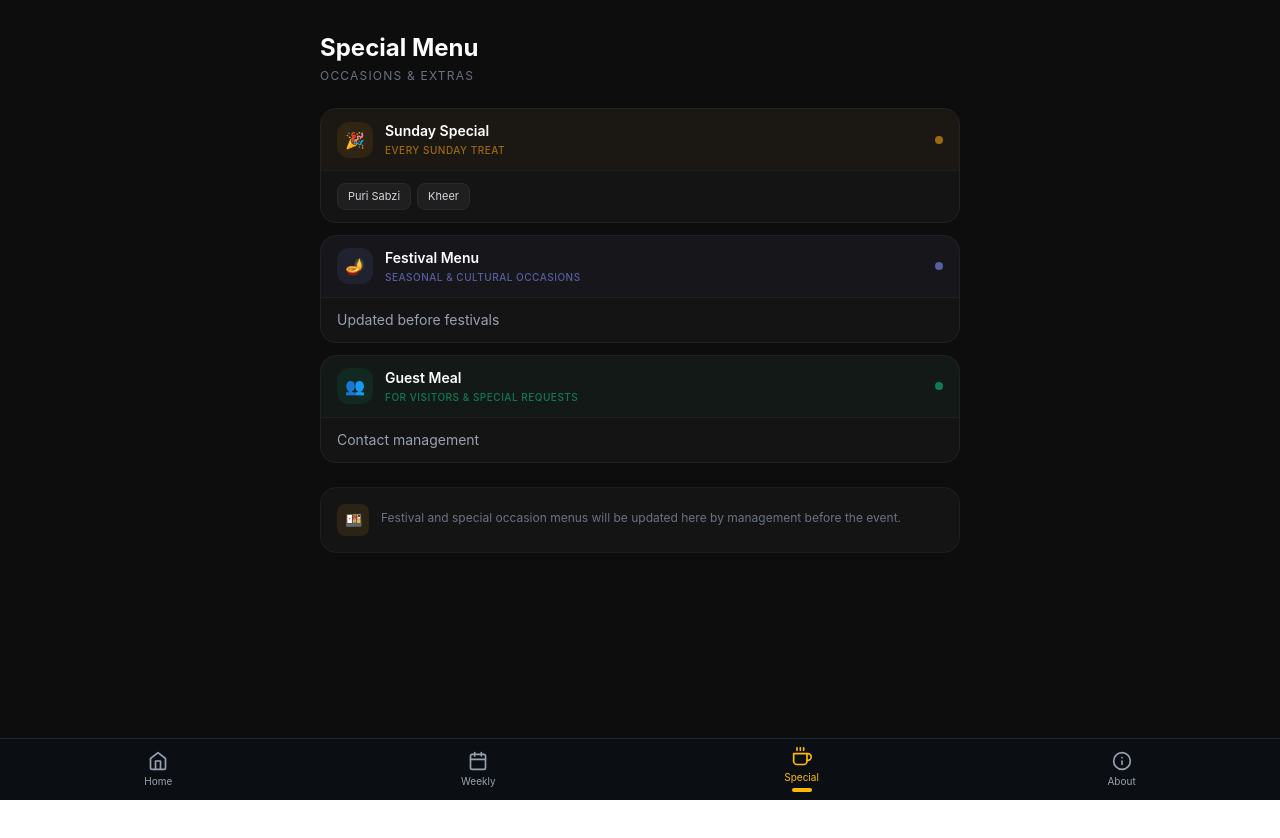
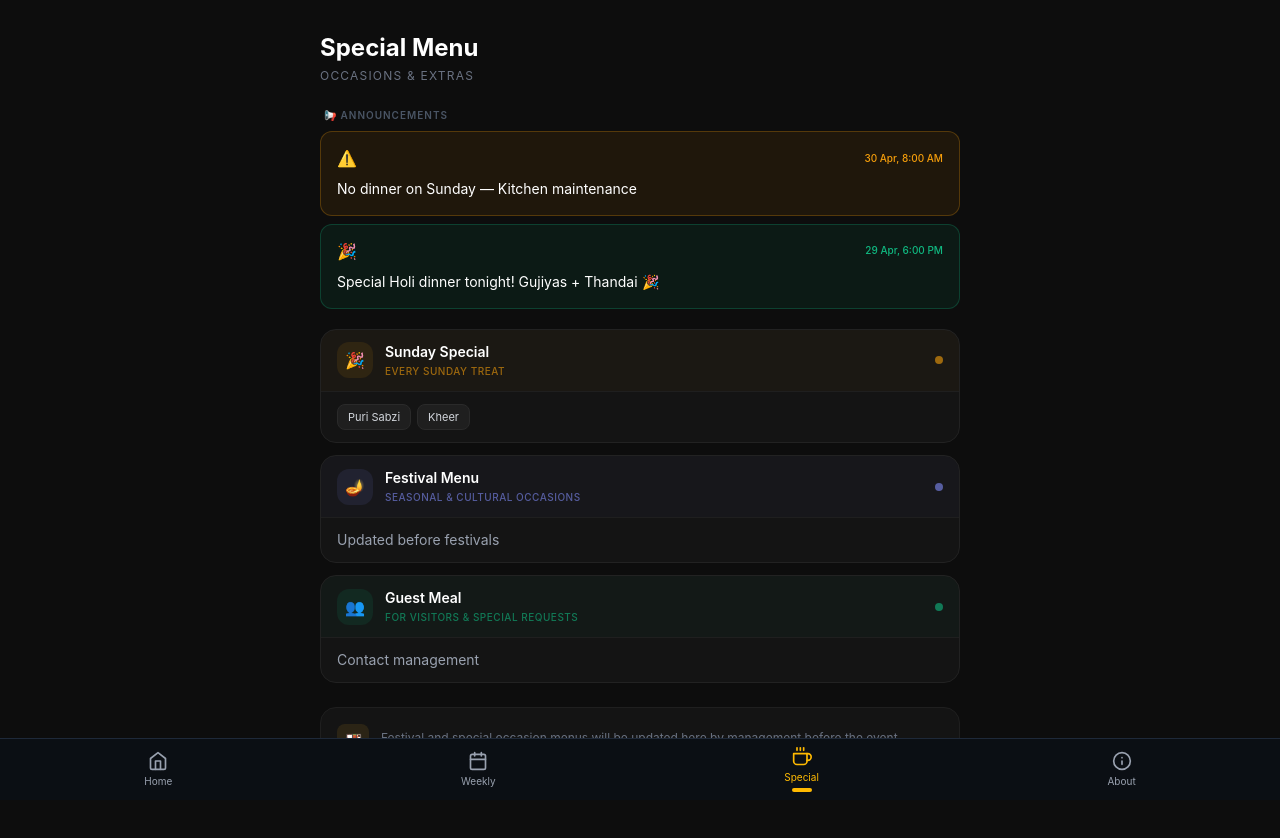
Before and after one commit to Alpha2820/Krishna-PG-Menu-Mess-Card, a React (Vite) app: page /special in a window 1280 px wide. Shown: the top 838 px of the page. Before the commit the page ends 800 px from the top, so only its background shows below. Built offline with nearby package versions, Linux system fonts and the light colour scheme.

Commit message:
redesigned weekly, special, announcements UI

```diff
--- a/src/pages/Special.jsx
+++ b/src/pages/Special.jsx
@@ -1,3 +1,41 @@
+// When Firebase is added, just replace this array with:
+// const ANNOUNCEMENTS = await getDocs(collection(db, "announcements"))
+const ANNOUNCEMENTS = [
+  {
+    id: 1,
+    message: "No dinner on Sunday — Kitchen maintenance",
+    type: "warning", // warning | info | celebration
+    postedAt: "30 Apr, 8:00 AM",
+  },
+  {
+    id: 2,
+    message: "Special Holi dinner tonight! Gujiyas + Thandai 🎉",
+    type: "celebration",
+    postedAt: "29 Apr, 6:00 PM",
+  },
+];
+
+const ANNOUNCEMENT_STYLES = {
+  warning: {
+    icon: "⚠️",
+    color: "#f59e0b",
+    bg: "rgba(245,158,11,0.08)",
+    border: "rgba(245,158,11,0.25)",
+  },
+  info: {
+    icon: "📢",
+    color: "#60a5fa",
+    bg: "rgba(96,165,250,0.08)",
+    border: "rgba(96,165,250,0.25)",
+  },
+  celebration: {
+    icon: "🎉",
+    color: "#10b981",
+    bg: "rgba(16,185,129,0.08)",
+    border: "rgba(16,185,129,0.25)",
+  },
+};
+
 const SPECIALS = [
   {
     occasion: "Sunday Special",
@@ -24,9 +62,11 @@ const SPECIALS = [
 
 function Special() {
   return (
-    <div className="min-h-screen text-white font-sans" style={{ background: "#0d0d0d" }}>
+    <div
+      className="min-h-screen text-white font-sans"
+      style={{ background: "#0d0d0d" }}
+    >
       <div className="max-w-2xl mx-auto px-4 pt-8 pb-28">
-
         {/* Header */}
         <div className="mb-6">
           <h1 className="text-2xl font-bold text-white">Special Menu</h1>
@@ -34,6 +74,46 @@ function Special() {
             Occasions & extras
           </p>
         </div>
+
+        {/* Announcements section — hidden if empty */}
+        {ANNOUNCEMENTS.length > 0 && (
+          <div className="mb-5">
+            <p className="text-[10px] text-gray-600 uppercase tracking-widest font-semibold mb-2 px-1">
+              📢 Announcements
+            </p>
+            <div className="flex flex-col gap-2">
+              {ANNOUNCEMENTS.map(({ id, message, type, postedAt }) => {
+                const s = ANNOUNCEMENT_STYLES[type];
+                return (
+                  <div
+                    key={id}
+                    className="rounded-xl px-4 py-3.5"
+                    style={{
+                      background: s.bg,
+                      border: `1px solid ${s.border}`,
+                    }}
+                  >
+                    {/* Top row — icon + time */}
+                    <div className="flex items-center justify-between mb-2">
+                      <span className="text-base">{s.icon}</span>
+                      <p
+                        className="text-[10px] font-medium"
+                        style={{ color: s.color }}
+                      >
+                        {postedAt}
+                      </p>
+                    </div>
+
+                    {/* Message on its own line */}
+                    <p className="text-sm text-white leading-relaxed">
+                      {message}
+                    </p>
+                  </div>
+                );
+              })}
+            </div>
+          </div>
+        )}
 
         {/* Special cards */}
         <div className="flex flex-col gap-3">
@@ -45,10 +125,12 @@ function Special() {
                 className="rounded-2xl overflow-hidden transition-all duration-200"
                 style={{ background: "#141414", border: "1px solid #222" }}
               >
-                {/* Card header */}
                 <div
                   className="flex items-center gap-3 px-4 py-3"
-                  style={{ borderBottom: "1px solid #1f1f1f", background: `${color}08` }}
+                  style={{
+                    borderBottom: "1px solid #1f1f1f",
+                    background: `${color}08`,
+                  }}
                 >
                   <div
                     className="w-9 h-9 shrink-0 rounded-xl flex items-center justify-center text-base"
@@ -57,9 +139,13 @@ function Special() {
                     {icon}
                   </div>
                   <div className="flex-1">
-                    <p className="text-sm font-semibold text-white">{occasion}</p>
-                    <p className="text-[10px] mt-0.5 uppercase tracking-wider font-medium"
-                      style={{ color: `${color}99` }}>
+                    <p className="text-sm font-semibold text-white">
+                      {occasion}
+                    </p>
+                    <p
+                      className="text-[10px] mt-0.5 uppercase tracking-wider font-medium"
+                      style={{ color: `${color}99` }}
+                    >
                       {desc}
                     </p>
                   </div>
@@ -69,14 +155,17 @@ function Special() {
                   />
                 </div>
 
-                {/* Items */}
                 <div className="px-4 py-3 flex flex-wrap gap-1.5">
                   {itemList.length > 1 ? (
                     itemList.map((it, idx) => (
                       <span
                         key={idx}
                         className="text-[11px] px-2.5 py-1 rounded-lg"
-                        style={{ background: "#1f1f1f", color: "#d1d5db", border: "1px solid #2a2a2a" }}
+                        style={{
+                          background: "#1f1f1f",
+                          color: "#d1d5db",
+                          border: "1px solid #2a2a2a",
+                        }}
                       >
                         {it}
                       </span>
@@ -102,7 +191,8 @@ function Special() {
             🍱
           </div>
           <p className="text-xs text-gray-500 leading-relaxed pt-1">
-            Festival and special occasion menus will be updated here by management before the event.
+            Festival and special occasion menus will be updated here by
+            management before the event.
           </p>
         </div>
       </div>
```
